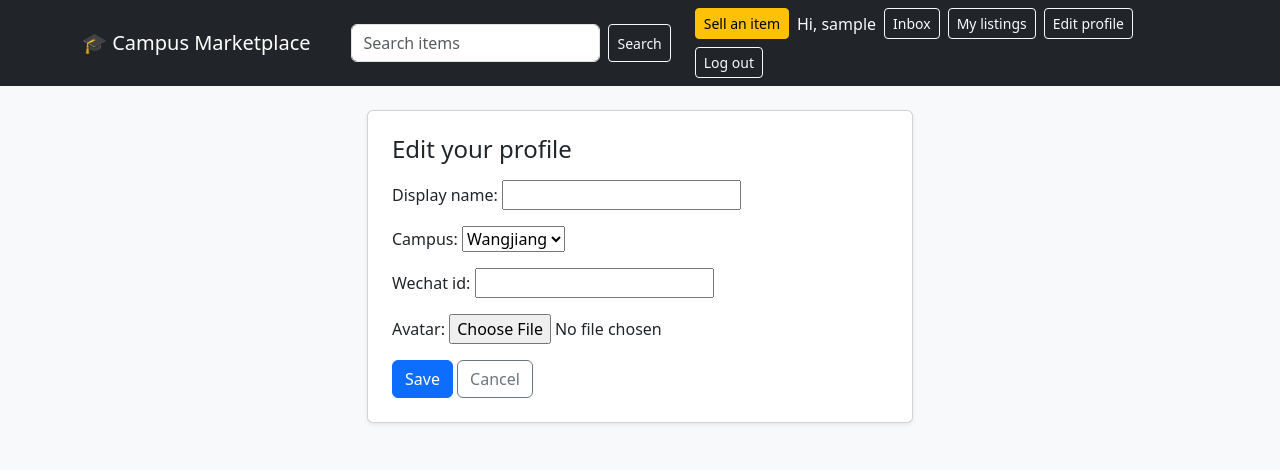
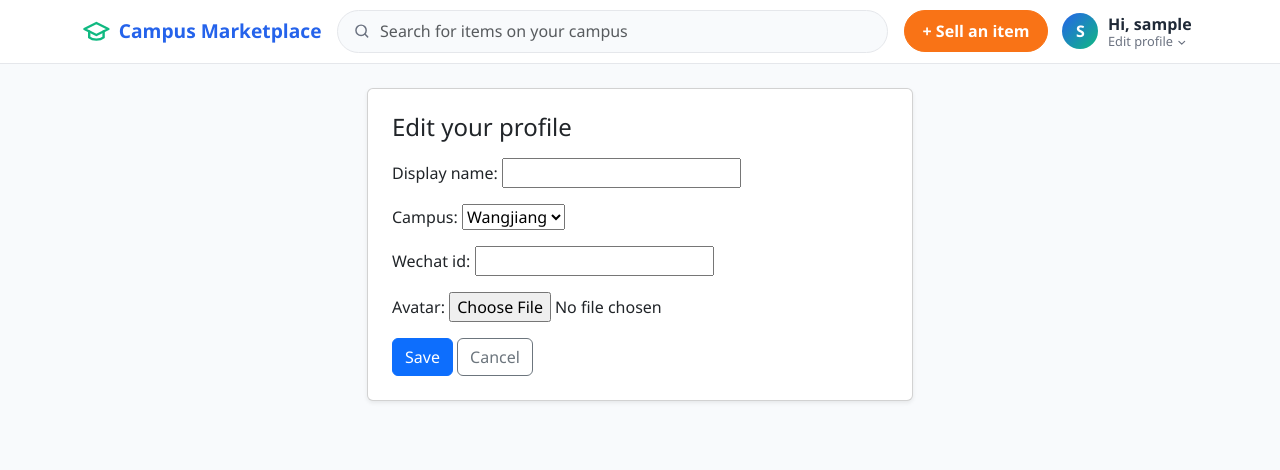
Before and after one commit to mafoudmaryam/campus-marketplace, a Django app: page /accounts/me/profile/ in a window 1280 px wide. Shown: the top 470 px of the page. Run offline with Django 5.2, Linux system fonts and the light colour scheme; the visitor is signed in with stand-in values (Sample User, id 1); data comes from the database, SQL or seed files in the repository; data that the repository does not hold is empty; some libraries are stand-ins or nearby versions.

Commit message:
Redesign navbar with search, sell button and user menu

```diff
--- /dev/null
+++ b/static/css/site.css
@@ -0,0 +1,145 @@
+:root {
+  --brand-blue: #2563eb;
+  --brand-blue-dark: #1d4ed8;
+  --brand-green: #10b981;
+  --brand-orange: #f97316;
+  --brand-orange-dark: #ea580c;
+  --ink: #1f2937;
+  --muted: #6b7280;
+  --line: #e5e7eb;
+  --page-bg: #f8fafc;
+}
+
+body {
+  background: var(--page-bg);
+  color: var(--ink);
+  font-family: "Segoe UI", system-ui, -apple-system, "Helvetica Neue", Arial, sans-serif;
+}
+
+.icon { width: 1.1em; height: 1.1em; flex-shrink: 0; }
+
+/* ---------- navbar ---------- */
+.site-nav {
+  background: #fff;
+  border-bottom: 1px solid var(--line);
+  padding: .6rem 0;
+}
+.site-nav .brand {
+  display: flex;
+  align-items: center;
+  gap: .5rem;
+  font-weight: 700;
+  font-size: 1.2rem;
+  color: var(--brand-blue);
+  text-decoration: none;
+  white-space: nowrap;
+}
+.site-nav .brand .icon { width: 1.8rem; height: 1.8rem; color: var(--brand-green); }
+
+.nav-search { position: relative; flex: 1 1 auto; max-width: 560px; }
+.nav-search .form-control {
+  border-radius: 999px;
+  padding: .55rem 1rem .55rem 2.6rem;
+  background: var(--page-bg);
+  border-color: var(--line);
+}
+.nav-search .form-control:focus {
+  background: #fff;
+  border-color: var(--brand-blue);
+  box-shadow: 0 0 0 .2rem rgba(37, 99, 235, .15);
+}
+.nav-search .search-icon {
+  position: absolute;
+  left: 1rem;
+  top: 50%;
+  transform: translateY(-50%);
+  color: var(--muted);
+  pointer-events: none;
+}
+
+.btn-sell {
+  background: var(--brand-orange);
+  border-color: var(--brand-orange);
+  color: #fff;
+  font-weight: 600;
+  border-radius: 999px;
+  padding: .5rem 1.1rem;
+  white-space: nowrap;
+}
+.btn-sell:hover, .btn-sell:focus { background: var(--brand-orange-dark); border-color: var(--brand-orange-dark); color: #fff; }
+
+.btn-auth {
+  border-radius: 999px;
+  padding: .45rem 1rem;
+  font-weight: 500;
+  white-space: nowrap;
+}
+.btn-auth-primary { background: var(--brand-blue); border-color: var(--brand-blue); color: #fff; }
+.btn-auth-primary:hover { background: var(--brand-blue-dark); border-color: var(--brand-blue-dark); color: #fff; }
+
+.user-menu { position: relative; }
+.user-toggle {
+  display: flex;
+  align-items: center;
+  gap: .6rem;
+  background: none;
+  border: 0;
+  padding: .2rem .4rem;
+  border-radius: 999px;
+  color: var(--ink);
+  white-space: nowrap;
+}
+.user-toggle:hover { background: var(--page-bg); }
+.avatar {
+  width: 36px;
+  height: 36px;
+  border-radius: 50%;
+  object-fit: cover;
+  background: linear-gradient(135deg, var(--brand-blue), var(--brand-green));
+  color: #fff;
+  font-weight: 600;
+  display: inline-flex;
+  align-items: center;
+  justify-content: center;
+}
+.user-toggle .text { text-align: left; line-height: 1.2; }
+.user-toggle .hi { display: block; font-weight: 600; }
+.user-toggle .sub { display: block; font-size: .8rem; color: var(--muted); line-height: 1.1; }
+.user-toggle .chevron { width: .9em; height: .9em; }
+
+.user-dropdown {
+  display: none;
+  position: absolute;
+  right: 0;
+  top: calc(100% + .4rem);
+  min-width: 200px;
+  background: #fff;
+  border: 1px solid var(--line);
+  border-radius: .75rem;
+  box-shadow: 0 10px 30px rgba(15, 23, 42, .12);
+  padding: .4rem;
+  z-index: 1050;
+}
+.user-dropdown.show { display: block; }
+.user-dropdown a, .user-dropdown button {
+  display: flex;
+  align-items: center;
+  justify-content: space-between;
+  width: 100%;
+  padding: .5rem .75rem;
+  border: 0;
+  background: none;
+  border-radius: .5rem;
+  color: var(--ink);
+  text-decoration: none;
+  text-align: left;
+}
+.user-dropdown a:hover, .user-dropdown button:hover { background: var(--page-bg); color: var(--brand-blue); }
+.user-dropdown hr { margin: .3rem 0; color: var(--line); }
+
+@media (max-width: 991.98px) {
+  .nav-search { max-width: none; width: 100%; }
+  #nav-menu { padding: .5rem 0; }
+  .nav-actions { flex-wrap: wrap; margin-top: .75rem; }
+  .user-dropdown { right: auto; left: 0; }
+}
--- a/templates/base.html
+++ b/templates/base.html
@@ -6,41 +6,64 @@
   <meta name="viewport" content="width=device-width, initial-scale=1">
   <title>{% block title %}Campus Marketplace{% endblock %}</title>
   <link href="{% static 'css/bootstrap.min.css' %}" rel="stylesheet">
+  <link href="{% static 'css/site.css' %}" rel="stylesheet">
 </head>
-<body class="bg-light">
+<body>
 
-  <nav class="navbar navbar-expand-lg navbar-dark bg-dark mb-4">
+  <nav class="site-nav">
     <div class="container">
-      <a class="navbar-brand" href="{% url 'listings:home' %}">🎓 Campus Marketplace</a>
-      <button class="navbar-toggler" type="button" id="nav-toggle" aria-controls="nav-menu" aria-expanded="false" aria-label="Toggle navigation">
+      <div class="d-flex align-items-center flex-wrap flex-lg-nowrap gap-3">
+        <a class="brand" href="{% url 'listings:home' %}">
+          <svg class="icon" viewBox="0 0 24 24" fill="none" stroke="currentColor" stroke-width="2" stroke-linecap="round" stroke-linejoin="round" aria-hidden="true"><path d="M22 10 12 5 2 10l10 5 10-5z"/><path d="M6 12v5c3 2.5 9 2.5 12 0v-5"/></svg>
+          Campus Marketplace
+        </a>
+        <button class="navbar-toggler ms-auto d-lg-none" type="button" id="nav-toggle" aria-controls="nav-menu" aria-expanded="false" aria-label="Toggle navigation">
           <span class="navbar-toggler-icon"></span>
         </button>
-      <div class="collapse navbar-collapse" id="nav-menu">
-      <form class="d-flex flex-grow-1 mx-lg-4 my-2 my-lg-0" method="get" action="{% url 'listings:home' %}">
-        <input class="form-control me-2" type="search" name="q" placeholder="Search items" value="{{ request.GET.q }}">
-        <button class="btn btn-outline-light btn-sm text-nowrap px-2" type="submit">Search</button>
+        <div class="collapse d-lg-flex align-items-center flex-grow-1 gap-3 w-100" id="nav-menu">
+          <form class="nav-search" method="get" action="{% url 'listings:home' %}" role="search">
+            <svg class="icon search-icon" viewBox="0 0 24 24" fill="none" stroke="currentColor" stroke-width="2" stroke-linecap="round" stroke-linejoin="round" aria-hidden="true"><circle cx="11" cy="11" r="7"/><path d="m20 20-3.5-3.5"/></svg>
+            <input class="form-control" type="search" name="q" placeholder="Search for items on your campus" aria-label="Search" value="{{ request.GET.q }}">
           </form>
-      <div class="d-flex flex-wrap gap-2 align-items-center">
-        <a class="btn btn-warning btn-sm text-nowrap px-2" href="{% url 'listings:create' %}">Sell an item</a>
+          <div class="nav-actions d-flex align-items-center gap-2 ms-lg-auto">
+            <a class="btn btn-sell" href="{% url 'listings:create' %}">+ Sell an item</a>
             {% if user.is_authenticated %}
-          <a class="navbar-text text-light text-decoration-none text-nowrap py-0" href="{% url 'accounts:profile' user.username %}">Hi, {{ user.username }}</a>
-          <a class="btn btn-outline-light btn-sm text-nowrap px-2" href="{% url 'messaging:inbox' %}">Inbox{% if unread_count %} <span class="badge text-bg-danger">{{ unread_count }}</span>{% endif %}</a>
-          <a class="btn btn-outline-light btn-sm text-nowrap px-2" href="{% url 'listings:my_listings' %}">My listings</a>
-          <a class="btn btn-outline-light btn-sm text-nowrap px-2" href="{% url 'accounts:edit_profile' %}">Edit profile</a>
-          <form method="post" action="{% url 'accounts:logout' %}" class="d-inline">
+              <div class="user-menu">
+                <button type="button" class="user-toggle" id="user-toggle" aria-expanded="false" aria-controls="user-dropdown">
+                  {% if user.profile.avatar %}
+                    <img class="avatar" src="{{ user.profile.avatar.url }}" alt="">
+                  {% else %}
+                    <span class="avatar" aria-hidden="true">{{ user.username|first|upper }}</span>
+                  {% endif %}
+                  <span class="text">
+                    <span class="hi">Hi, {{ user.profile.display_name|default:user.username }}</span>
+                    <span class="sub">Edit profile
+                      <svg class="icon chevron" viewBox="0 0 24 24" fill="none" stroke="currentColor" stroke-width="2.5" stroke-linecap="round" stroke-linejoin="round" aria-hidden="true"><path d="m6 9 6 6 6-6"/></svg>
+                    </span>
+                  </span>
+                </button>
+                <div class="user-dropdown" id="user-dropdown">
+                  <a href="{% url 'listings:my_listings' %}">My listings</a>
+                  <a href="{% url 'messaging:inbox' %}">Inbox{% if unread_count %} <span class="badge text-bg-danger rounded-pill">{{ unread_count }}</span>{% endif %}</a>
+                  <a href="{% url 'accounts:edit_profile' %}">Edit profile</a>
+                  <hr>
+                  <form method="post" action="{% url 'accounts:logout' %}">
                     {% csrf_token %}
-            <button type="submit" class="btn btn-outline-light btn-sm text-nowrap px-2">Log out</button>
+                    <button type="submit">Log out</button>
                   </form>
+                </div>
+              </div>
             {% else %}
-          <a class="btn btn-outline-light btn-sm text-nowrap px-2" href="{% url 'accounts:login' %}">Log in</a>
-          <a class="btn btn-outline-light btn-sm text-nowrap px-2" href="{% url 'accounts:signup' %}">Sign up</a>
+              <a class="btn btn-auth btn-outline-secondary" href="{% url 'accounts:login' %}">Log in</a>
+              <a class="btn btn-auth btn-auth-primary" href="{% url 'accounts:signup' %}">Sign up</a>
             {% endif %}
+          </div>
         </div>
       </div>
     </div>
   </nav>
 
-  <main class="container pb-5">
+  <main class="container py-4 pb-5">
     {% block content %}{% endblock %}
   </main>
 
@@ -49,6 +72,22 @@
       var open = document.getElementById('nav-menu').classList.toggle('show');
       this.setAttribute('aria-expanded', open);
     });
+
+    var userToggle = document.getElementById('user-toggle');
+    if (userToggle) {
+      var userMenu = document.getElementById('user-dropdown');
+      userToggle.addEventListener('click', function (event) {
+        event.stopPropagation();
+        var open = userMenu.classList.toggle('show');
+        userToggle.setAttribute('aria-expanded', open);
+      });
+      document.addEventListener('click', function (event) {
+        if (!userMenu.contains(event.target)) {
+          userMenu.classList.remove('show');
+          userToggle.setAttribute('aria-expanded', 'false');
+        }
+      });
+    }
   </script>
 </body>
 </html>
```
Lines whose indentation alone changed are shown as unchanged.
